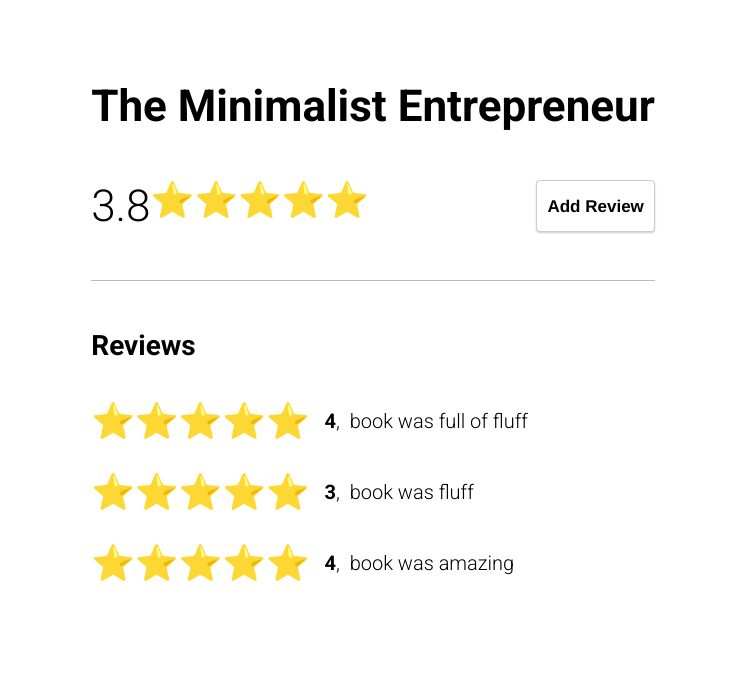
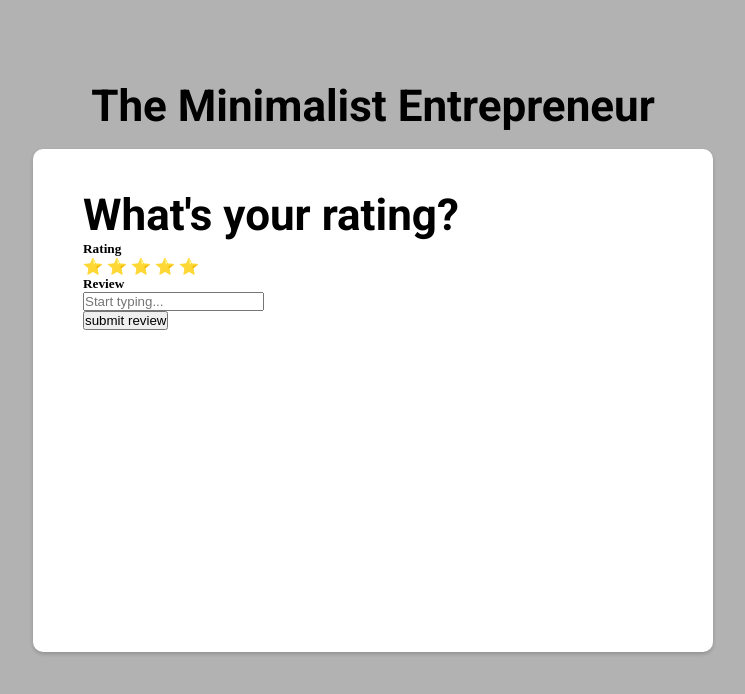
Before and after one commit to HantuPutih/fivestar, a plain HTML site: page View/index.html in a window 1280 px wide. Both pictures are taken after a click on the button "Add Review". Shown: the whole page, without its empty margins (267-1012 px from the left). Drawn offline with Linux system fonts and the light colour scheme.

Commit message:
add modal

```diff
--- a/View/index.html
+++ b/View/index.html
@@ -13,17 +13,44 @@
 </head>
 <body>
     <div class="wrapper">
+        <div id="modal_container" class="modal-container">
+            <div class="modal">
+                <h1 class="modal-heading">What's your rating?</h1>
+                <form >
+                    <h5>Rating</h5>
+                    <div>
+                    <a class="star">⭐</a>
+                    <a class="star">⭐</a>
+                    <a class="star">⭐</a>
+                    <a class="star">⭐</a>
+                    <a class="star">⭐</a>
 
+                    </div>
+                    <h5>Review</h5>
+
+                    <input type="text" placeholder="Start typing...">
+                    <br>
+                    <button id="submit_btn">submit review</button>
+                </form>
+            </div>
+        </div>
         <header>
             <h1 class="heading1">The Minimalist Entrepreneur</h1>
         </header>
         <div class="rating-container">
             <h4 class="average-rating">3.8</h4>
-            <div class="open-modal">
-                <div class="star-container">⭐⭐⭐⭐⭐</div>
+            <div id="open_modal" class="open-modal">
+                <div class="star-container">
+                    <a class="star">⭐</a>
+                    <a class="star">⭐</a>
+                    <a class="star" >⭐</a>
+                    <a class="star" >⭐</a>
+                    <a class="star">⭐</a>
+                </div>
                 <button id="add-review-btn" class="submit-button">Add Review</button>
             </div>
         </div>
+
         <div>
             <h3 class="reviews-heading">
                 Reviews
--- a/View/script.js
+++ b/View/script.js
@@ -1,7 +1,18 @@
 
-const submitBtn = document.getElementById('add-review-btn');
+const open_modal = document.getElementById('open_modal');
+const modal_container = document.getElementById('modal_container');
+const submit_btn = document.getElementById('submit_btn');
+
 (function () {
-  submitBtn.addEventListener('click', () => {
-    console.log('open modal')
+
+  open_modal.addEventListener('click', (event) => {
+    event.preventDefault()
+    modal_container.classList.add('show')
+  })
+
+  submit_btn.addEventListener('click', (event) => {
+    event.preventDefault()
+    modal_container.classList.remove('show')
+
   })
 })();
--- a/View/style.css
+++ b/View/style.css
@@ -3,7 +3,10 @@
     padding: 0;
     margin: 0;
 }
-
+@font-face {
+    font-family: 'Helvetica Neue';
+    src: url("./Helvetica Neue UltraLight.ttf");
+}
 
 body{
     display: flex;
@@ -46,6 +49,10 @@
     font-size: 35px;
 }
 
+.star{
+    text-decoration: none;
+}
+
 .star-container:hover{
     cursor: pointer;
 
@@ -68,6 +75,11 @@
     font-weight: bold;
     font-size: 17px;
     line-height: 21px;
+    color: #797874;
+}
+.submit-button:hover{
+    background-color: #797874;
+    color: white;
 }
 
 .rating-container{
@@ -96,3 +108,41 @@
     line-height: 23px;
 
 }
+
+.modal-container{
+    display: flex;
+    align-items: center;
+    justify-content: center;
+    background-color: rgba(0, 0, 0 ,0.3);
+    position: fixed;
+    top:0;
+    left: 0;
+    height: 100vh;
+    width: 100vw;
+    /*    hide */
+    opacity: 0;
+    pointer-events: none;
+    transition: opacity 0.3s ease;
+}
+.modal{
+    background-color: white;
+    border-radius: 10px;
+    box-shadow: 0 2px 4px rgba(0,0,0,0.2);
+    width: 680px;
+    height: 503px;
+    /*text-align: center;*/
+    padding: 40px 50px;
+}
+
+.modal-container.show{
+    pointer-events: all;
+    opacity: 1;
+}
+
+.modal-heading{
+    font-family: Roboto;
+    font-style: normal;
+    font-weight: bold;
+    font-size: 44px;
+    line-height: 52px;
+}
```
Also changed, not shown: View/Helvetica Neue UltraLight.ttf (added).
